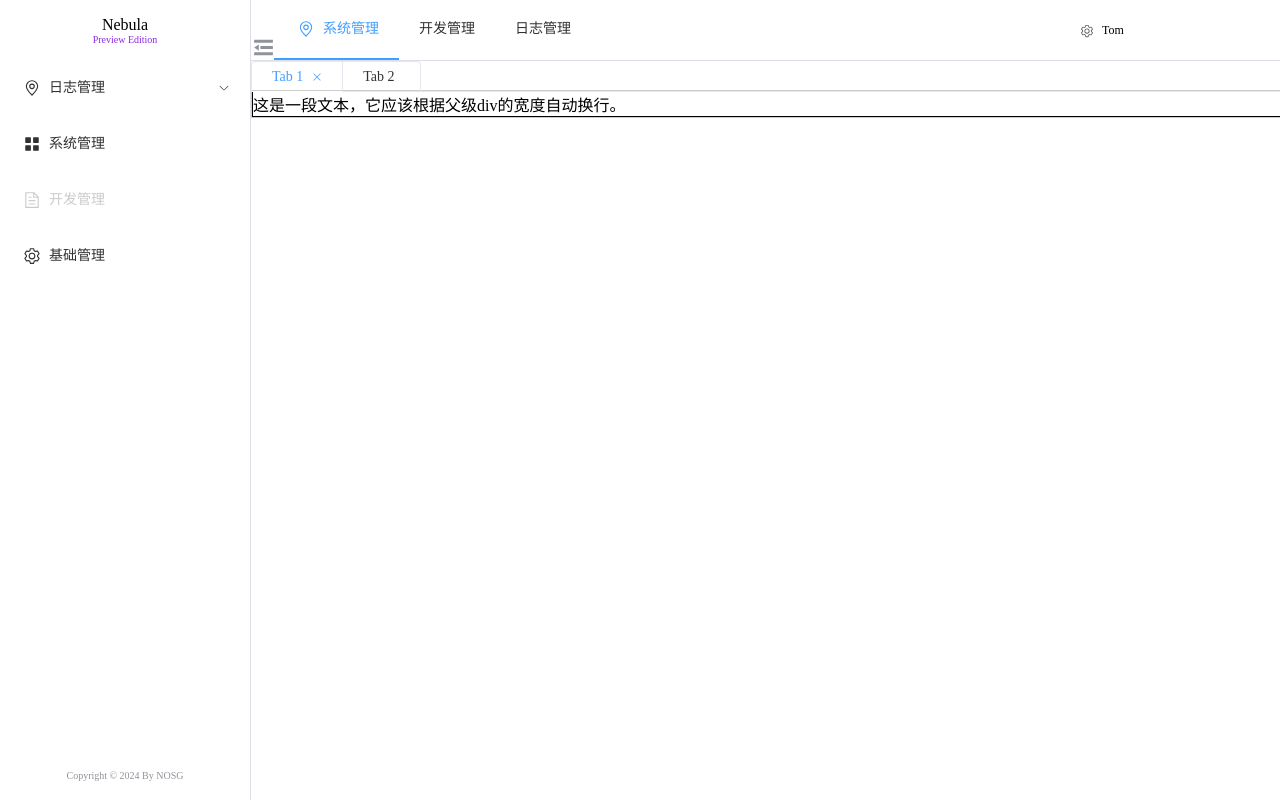
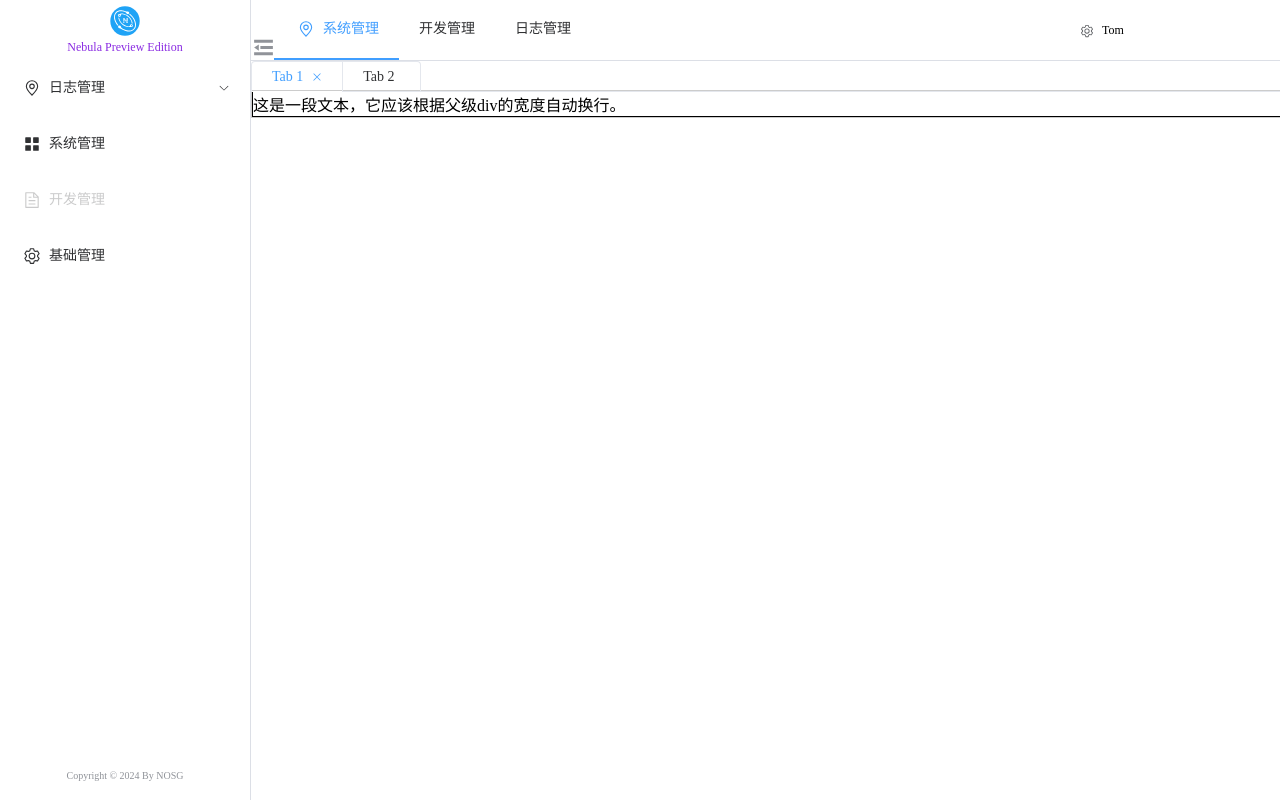
Before and after one commit to NeegixOpensourceGroup/nebula-web, a Vue app: page /item11 in a window 1280 px wide. Built offline with nearby package versions, Linux system fonts and the light colour scheme.

Commit message:
[perf] 更新系统logo

```diff
--- a/index.html
+++ b/index.html
@@ -2,7 +2,7 @@
 <html lang="en">
   <head>
     <meta charset="UTF-8" />
-    <link rel="icon" type="image/svg+xml" href="/vite.svg" />
+    <link rel="icon" type="image/svg+xml" href="/logo.svg" />
     <meta name="viewport" content="width=device-width, initial-scale=1.0" />
     <title>Nebula Preview Edition</title>
   </head>
--- a/src/layout/components/Asider/index.vue
+++ b/src/layout/components/Asider/index.vue
@@ -2,11 +2,13 @@
       <el-aside width="auto" style="border-right: 1px solid #dcdfe6;height: 100%;display: flex;flex-direction: column;">
       <div style="text-align: center;height: 60px;">
         <div v-if="!isCollapse" style="display: flex;flex-direction: column; justify-content: center;height: 60px;">
-          <div>Nebula</div>
-          <div style="font-size: 10px; color:blueviolet">Preview Edition</div>
+          <div>
+            <img src="/logo.svg" alt="logo" style="width: 30px;height: 30px;">
+          </div>
+          <div style="font-size: 12px; color:blueviolet">Nebula Preview Edition</div>
         </div>
         <div v-if="isCollapse" style="display: flex;flex-direction: column; justify-content: center;height: 60px;">
-          <div>NE</div>
+          <div><img src="/logo.svg" alt="logo" style="width: 40px;height: 40px;"></div>
         </div>
       </div>
       <el-scrollbar style="flex: 1;">
```
Also changed, not shown: public/logo.svg (added).
